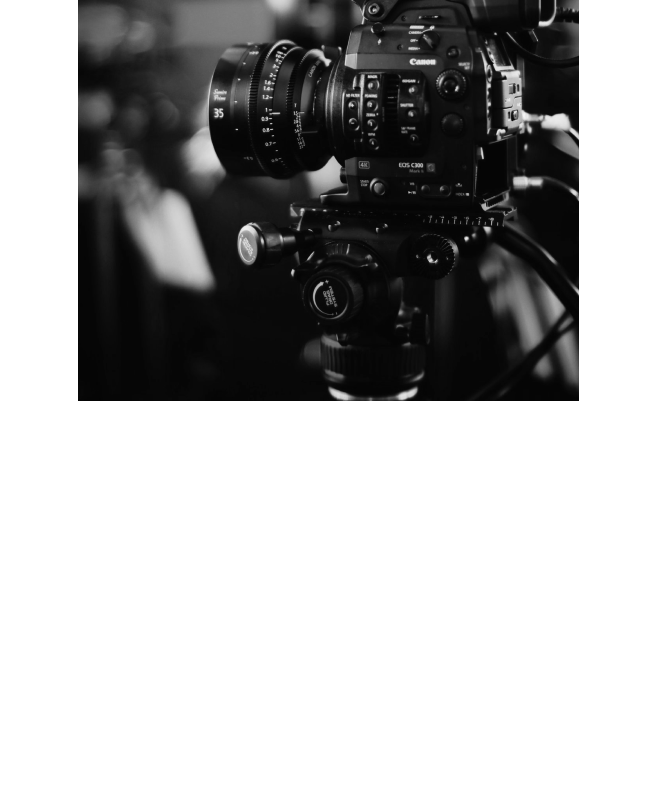
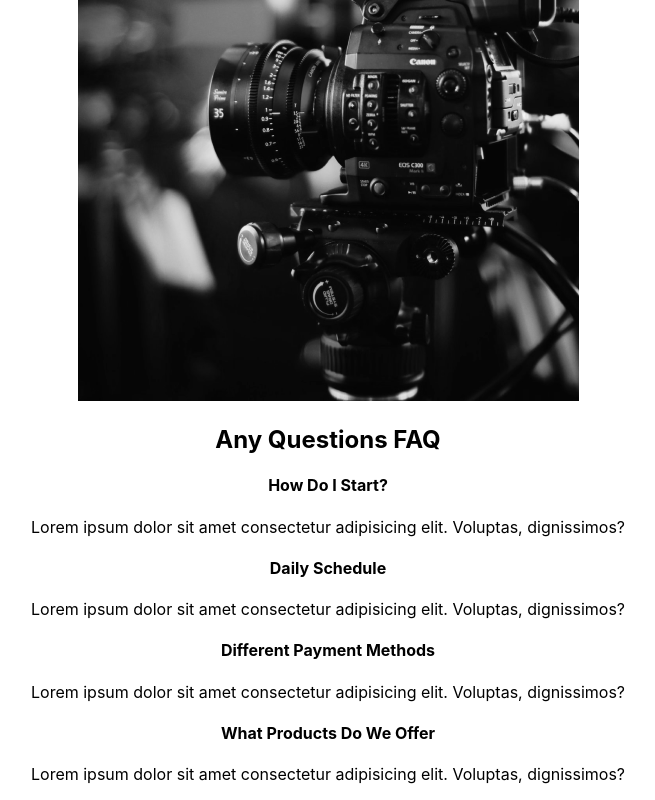
Before and after one commit to brian-liang/capture-typescript, a React (Create React App) app: page / in a window 1280 px wide. Shown: the part 2004-2804 px from the top of the page, without its empty margins (312-967 px from the left). Before the commit the page ends 2409 px from the top, so only its background shows below. Built offline with nearby package versions, Linux system fonts and the light colour scheme.

Commit message:
04 - FAQ section

```diff
--- /dev/null
+++ b/src/components/FaqSection.tsx
@@ -0,0 +1,33 @@
+const FaqSection = () => {
+    return(
+           <div className="faq">
+            <h2>Any Questions <span>FAQ</span></h2>
+            <div className="question">
+                <h4>How Do I Start?</h4>
+                <div className="answer">
+                    <p>Lorem ipsum dolor sit amet consectetur adipisicing elit. Voluptas, dignissimos?</p>
+                </div>
+            </div>
+            <div className="question">
+                <h4>Daily Schedule</h4>
+                <div className="answer">
+                    <p>Lorem ipsum dolor sit amet consectetur adipisicing elit. Voluptas, dignissimos?</p>
+                </div>
+            </div>
+            <div className="question">
+                <h4>Different Payment Methods</h4>
+                <div className="answer">
+                    <p>Lorem ipsum dolor sit amet consectetur adipisicing elit. Voluptas, dignissimos?</p>
+                </div>
+            </div>
+            <div className="question">
+                <h4>What Products Do We Offer</h4>
+                <div className="answer">
+                    <p>Lorem ipsum dolor sit amet consectetur adipisicing elit. Voluptas, dignissimos?</p>
+                </div>
+            </div>
+           </div>
+    )
+}
+
+export default FaqSection
--- a/src/pages/AboutUs.tsx
+++ b/src/pages/AboutUs.tsx
@@ -1,4 +1,5 @@
 import AboutSection from "../components/AboutSetion"
+import FaqSection from "../components/FaqSection"
 import ServicesSection from "../components/ServicesSection"
 
 const AboutUs = () =>{
@@ -6,6 +7,7 @@
         <>
             <AboutSection/>
             <ServicesSection/>
+            <FaqSection/>
         </>
     )
 }
```
